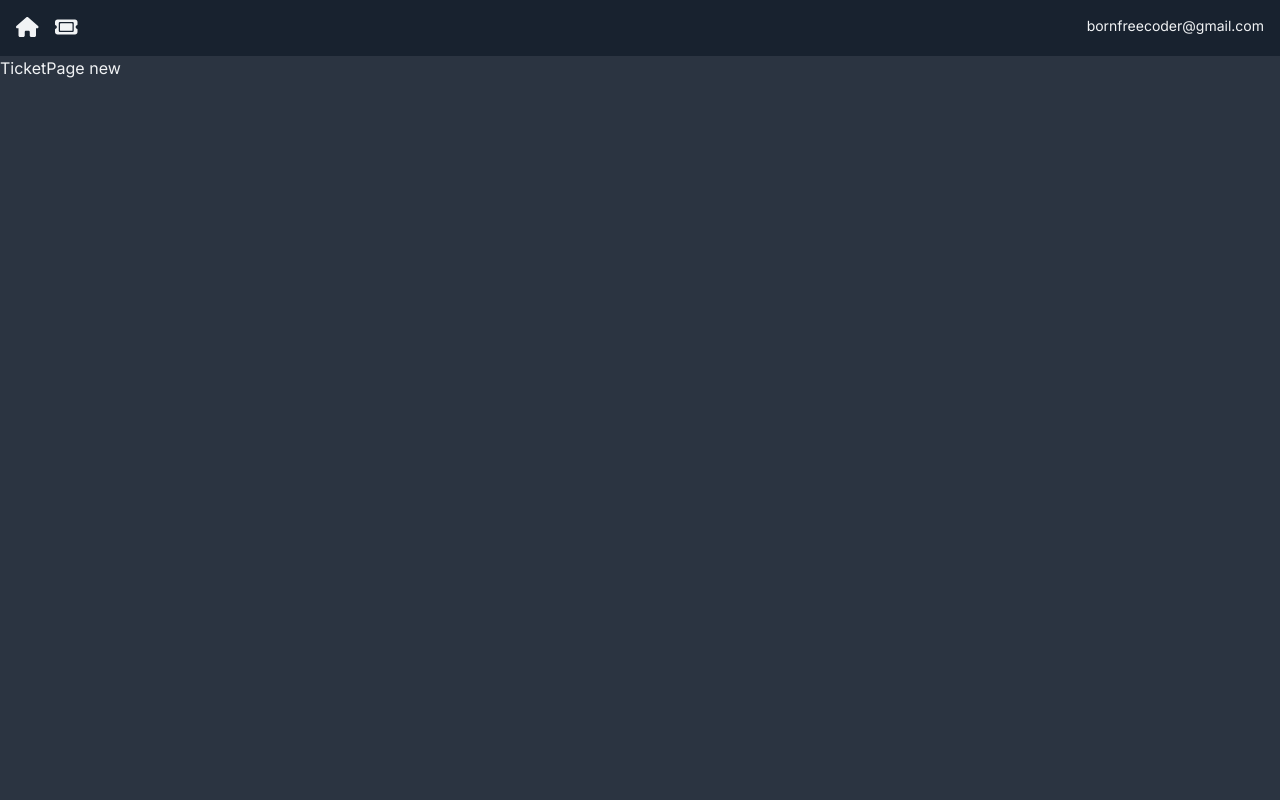
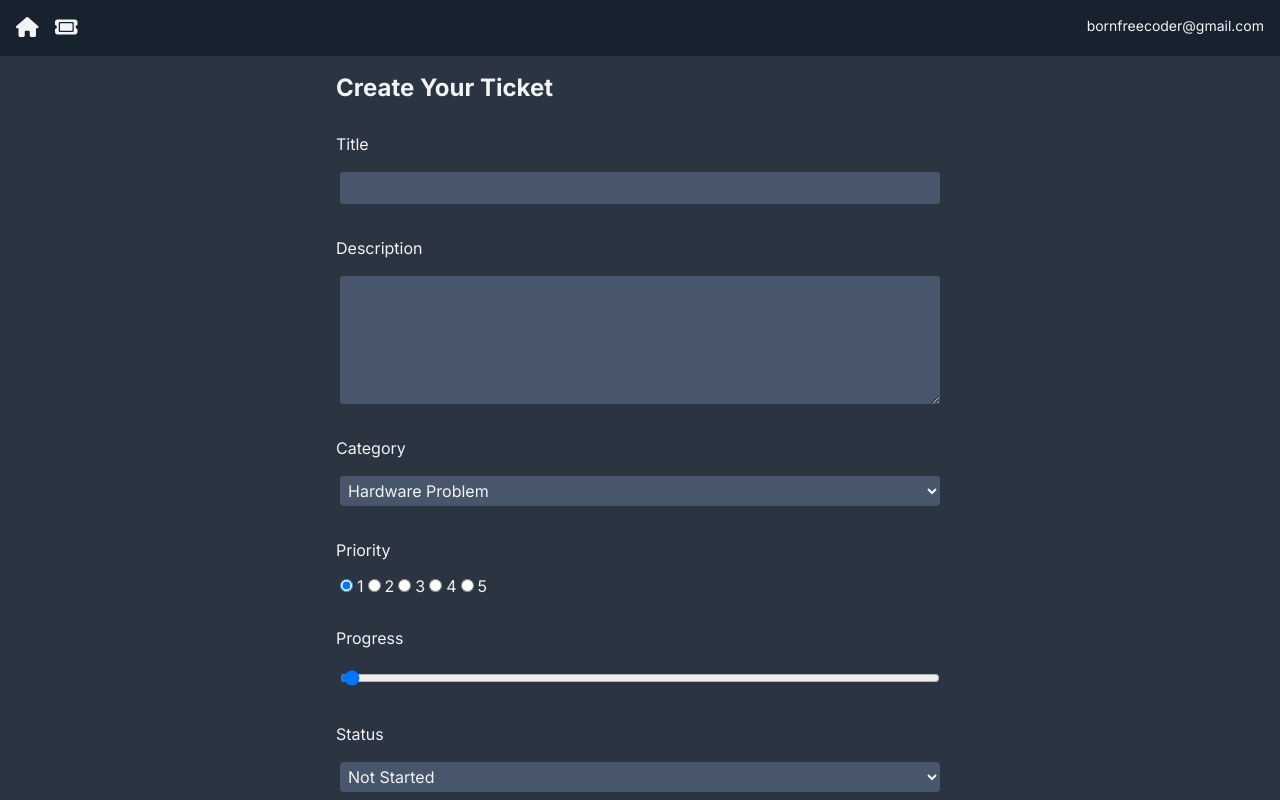
Before and after one commit to stephenkettley/ticketing-app, a Next.js app: page /TicketPage/new in a window 1280 px wide. Built offline with nearby package versions, Linux system fonts and the light colour scheme.

Commit message:
setup form for new ticket

```diff
--- /dev/null
+++ b/app/(components)/TicketForm.jsx
@@ -0,0 +1,139 @@
+"use client";
+
+import { useState } from "react";
+
+const TicketForm = () => {
+  const handleChange = (event) => {
+    const value = event.target.value;
+    const name = event.target.name;
+
+    setFormData((prevState) => ({
+      ...prevState,
+      [name]: value,
+    }));
+  };
+  const startingTicketData = {
+    title: "",
+    description: "",
+    priority: 1,
+    progress: 0,
+    status: "Not Started",
+    category: "Hardware Problem",
+    active: false,
+  };
+
+  const handleSubmit = () => {
+    console.log("submitted");
+  };
+
+  const [formData, setFormData] = useState(startingTicketData);
+  return (
+    <div className="flex justify-center">
+      <form
+        className="flex flex-col gap-3 w-1/2"
+        method="post"
+        onSubmit={handleSubmit}
+      >
+        <h3>Create Your Ticket</h3>
+        <label>Title</label>
+        <input
+          id="title"
+          name="title"
+          type="text"
+          onChange={handleChange}
+          required={true}
+          value={formData.title}
+        />
+        <label>Description</label>
+        <textarea
+          id="description"
+          name="description"
+          type="text"
+          onChange={handleChange}
+          required={true}
+          value={formData.description}
+          rows="5"
+        />
+        <label>Category</label>
+        <select
+          name="category"
+          value={formData.category}
+          onChange={handleChange}
+          className=""
+        >
+          <option value="Hardware Problem">Hardware Problem</option>
+          <option value="Software Problem">Software Problem</option>
+          <option value="Admin Problem">Admin Problem</option>
+          <option value="Project">Project</option>
+        </select>
+        <label>Priority</label>
+        <div>
+          <input
+            id="priority-1"
+            name="priority"
+            type="radio"
+            onChange={handleChange}
+            value={1}
+            checked={formData.priority == 1}
+          />
+          <label>1</label>
+          <input
+            id="priority-2"
+            name="priority"
+            type="radio"
+            onChange={handleChange}
+            value={2}
+            checked={formData.priority == 2}
+          />
+          <label>2</label>
+          <input
+            id="priority-3"
+            name="priority"
+            type="radio"
+            onChange={handleChange}
+            value={3}
+            checked={formData.priority == 3}
+          />
+          <label>3</label>
+          <input
+            id="priority-4"
+            name="priority"
+            type="radio"
+            onChange={handleChange}
+            value={4}
+            checked={formData.priority == 4}
+          />
+          <label>4</label>
+          <input
+            id="priority-5"
+            name="priority"
+            type="radio"
+            onChange={handleChange}
+            value={5}
+            checked={formData.priority == 5}
+          />
+          <label>5</label>
+        </div>
+        <label>Progress</label>
+        <input
+          type="range"
+          id="progess"
+          name="progress"
+          value={formData.progress}
+          min="0"
+          max="100"
+          onChange={handleChange}
+        />
+        <label>Status</label>
+        <select name="status" value={formData.status} onChange={handleChange}>
+          <option value="Not Started">Not Started</option>
+          <option value="Started">Started</option>
+          <option value="Completed">Completed</option>
+        </select>
+        <input type="submit" className="btn" value="Create Ticket"></input>
+      </form>
+    </div>
+  );
+};
+
+export default TicketForm;
--- a/app/TicketPage/[id]/page.jsx
+++ b/app/TicketPage/[id]/page.jsx
@@ -1,5 +1,11 @@
+import TicketForm from "@/app/(components)/TicketForm";
+
 const TicketPage = ({ params }) => {
-  return <div>TicketPage {params.id}</div>;
+  return (
+    <div>
+      <TicketForm />
+    </div>
+  );
 };
 
 export default TicketPage;
--- a/app/globals.css
+++ b/app/globals.css
@@ -31,4 +31,14 @@
   p {
     @apply text-sm text-default-text;
   }
+
+  form {
+    @apply rounded-xl p-4
+  }
+  label {
+    @apply mt-4
+  }
+  input, select, textarea {
+    @apply m-1 rounded bg-card p-1;;
+  }
 }
```
